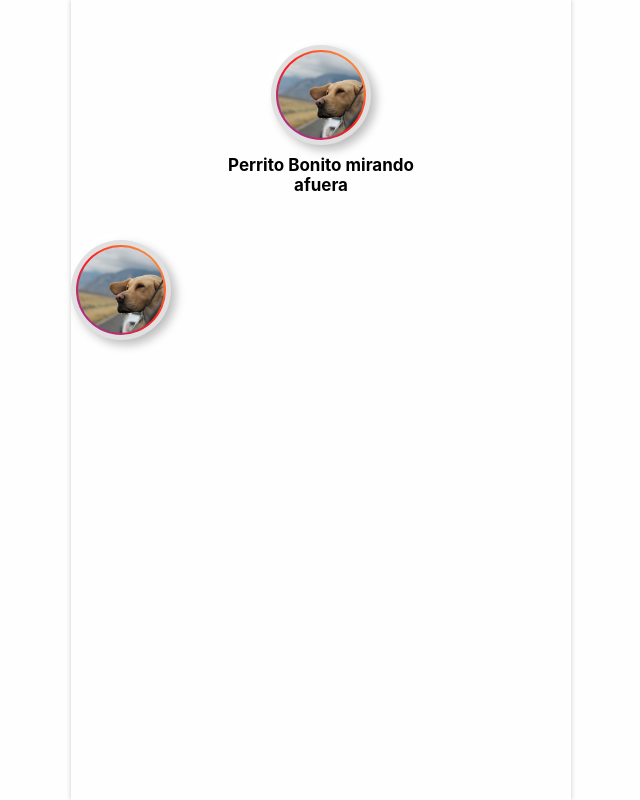
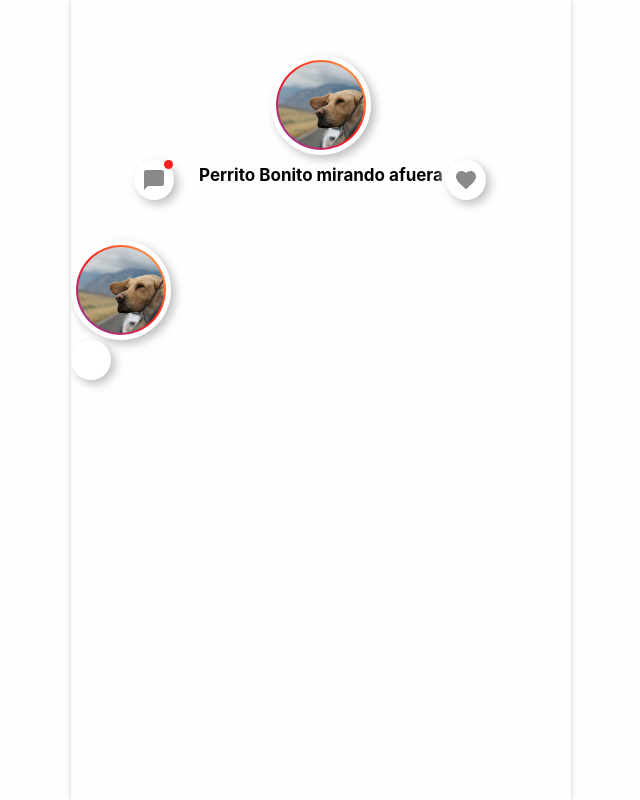
Before and after one commit to e-pozo/instagram-redesign-app, a React app: page / in a window 1280 px wide. Shown: the whole page, without its empty margins (319-959 px from the left). Built offline with nearby package versions, Linux system fonts and the light colour scheme.

Commit message:
Botones de favorito y chat

```diff
--- a/src/components/ProfileHeader/index.jsx
+++ b/src/components/ProfileHeader/index.jsx
@@ -1,12 +1,24 @@
 import React from "react";
-import { Div, ProfileMainContainer, H1, ProfilePicture } from "./styles";
+import {
+  Div,
+  ProfileMainContainer,
+  H1,
+  ProfilePicture,
+  FavoriteButton,
+  ChatButton,
+  MdFavorite,
+  MdChatBubble,
+} from "./styles";
+// import { BiEdit, BiCog } from "react-icons/bi";
 export const ProfileHeader = () => {
   return (
     <Div>
+      <ChatButton icon={<MdChatBubble />} notify={true} />
       <ProfileMainContainer>
         <ProfilePicture />
         <H1>Perrito Bonito mirando afuera</H1>
       </ProfileMainContainer>
+      <FavoriteButton icon={<MdFavorite />} />
     </Div>
   );
 };
--- a/src/components/ProfileHeader/styles.js
+++ b/src/components/ProfileHeader/styles.js
@@ -1,10 +1,16 @@
 import styled from "styled-components";
 import { ProfilePicture as ProfilePictureBase } from "../ProfilePicture";
 import { H1 as H1Base } from "../H1";
+import { RoundedButton as RoundedButtonBase } from "../RoundedButton";
+import {
+  MdFavorite as MdFavoriteBase,
+  MdChatBubble as MdChatBubbleBase,
+} from "react-icons/md";
+import { GREY } from "../../styles/ColorsShadowsAnimations";
 export const Div = styled.div`
   display: grid;
   position: relative;
-  grid-template-columns: 1fr 1fr 3fr 1fr 1fr;
+  grid-template-columns: 1fr 1fr 4fr 1fr 1fr;
   grid-template-rows: 1fr;
   width: 100%;
   height: 30vh;
@@ -24,3 +30,33 @@ export const H1 = styled(H1Base)`
 export const ProfilePicture = styled(ProfilePictureBase)`
   margin: 0 auto;
 `;
+
+const RoundedButton = styled(RoundedButtonBase)`
+  align-self: end;
+  display: grid;
+  grid-template-rows: 1fr;
+  grid-template-columns: 1fr;
+  margin-bottom: 40px;
+`;
+
+export const FavoriteButton = styled(RoundedButton)`
+  grid-column: 4 / 5;
+`;
+
+export const ChatButton = styled(RoundedButton)`
+  grid-column: 2 / 3;
+`;
+
+const IconCenter = `
+  width: 60%;
+  height: 60%;
+  place-self: center;
+  color: ${GREY}
+`;
+
+export const MdFavorite = styled(MdFavoriteBase)`
+  ${IconCenter}
+`;
+export const MdChatBubble = styled(MdChatBubbleBase)`
+  ${IconCenter}
+`;
--- a/src/components/ProfilePicture/styles.js
+++ b/src/components/ProfilePicture/styles.js
@@ -1,12 +1,15 @@
 import styled from "styled-components";
-import { instagramGradient } from "../../styles/colors";
+import {
+  instagramGradient,
+  shadow,
+} from "../../styles/ColorsShadowsAnimations";
 export const ButtonBase = styled.button`
   width: 100px;
   height: 100px;
   border: none;
   border-radius: 50%;
-  background: #e0e0e0;
-  box-shadow: 5px 5px 10px #bebebe, -5px -5px 10px #ffffff;
+  background: #fff;
+  box-shadow: ${shadow("45deg", 5, 10)};
   position: relative;
 `;
 
--- /dev/null
+++ b/src/components/RoundedButton/index.jsx
@@ -0,0 +1,10 @@
+import React from "react";
+import { Button, Notification } from "./styles";
+export const RoundedButton = ({ className, icon, notify }) => {
+  return (
+    <Button className={className}>
+      {icon}
+      {notify && <Notification />}
+    </Button>
+  );
+};
--- /dev/null
+++ b/src/components/RoundedButton/styles.js
@@ -0,0 +1,21 @@
+import styled from "styled-components";
+import { shadow, RED } from "../../styles/ColorsShadowsAnimations";
+export const Button = styled.button`
+  border: none;
+  border-radius: 50%;
+  background: #fff;
+  width: 40px;
+  height: 40px;
+  box-shadow: ${shadow("45deg", 5, 10)};
+  position: relative;
+`;
+
+export const Notification = styled.div`
+  border: none;
+  border-radius: 50%;
+  width: 9px;
+  height: 9px;
+  background: ${RED};
+  position: absolute;
+  left: 30px;
+`;
--- a/src/pages/Profile/index.jsx
+++ b/src/pages/Profile/index.jsx
@@ -2,11 +2,13 @@ import React from "react";
 import { Div } from "./styles";
 import { ProfileHeader } from "../../components/ProfileHeader";
 import { ProfilePicture } from "../../components/ProfilePicture";
+import { RoundedButton } from "../../components/RoundedButton";
 export const Profile = () => {
   return (
     <Div>
       <ProfileHeader />
       <ProfilePicture />
+      <RoundedButton />
     </Div>
   );
 };
--- /dev/null
+++ b/src/styles/ColorsShadowsAnimations.js
@@ -0,0 +1,23 @@
+export const VIOLET = "#833ab4";
+export const RED = "#fd1d1d";
+export const ORANGE = "#fcb045";
+export const GREY = "#8a8a8a";
+const { sin, cos, PI, round } = Math;
+
+function toRad(grad) {
+  return grad * (PI / 180);
+}
+export const instagramGradient = (angle) => {
+  return `linear-gradient(${angle}deg, ${VIOLET} 0%, ${RED} 50%, ${ORANGE} 100%)`;
+};
+
+export const shadow = (direction, length, blur) => {
+  if (direction.includes("rad")) direction = parseFloat(direction);
+  else if (direction.includes("deg")) direction = toRad(parseFloat(direction));
+  else {
+    throw new Error("Unit not allowed. Use rad or deg");
+  }
+  const a = round(length * sin(direction));
+  const b = round(length * cos(direction));
+  return `${a}px ${b}px ${blur}px #bebebe, ${-a}px ${-b}px ${blur}px #ffffff`;
+};
--- a/src/styles/colors.js
+++ /dev/null
@@ -1,7 +0,0 @@
-export const VIOLET = "#833ab4";
-export const RED = "#fd1d1d";
-export const ORANGE = "#fcb045";
-
-export const instagramGradient = (angle) => {
-  return `linear-gradient(${angle}deg, ${VIOLET} 0%, ${RED} 50%, ${ORANGE} 100%)`;
-};
```
